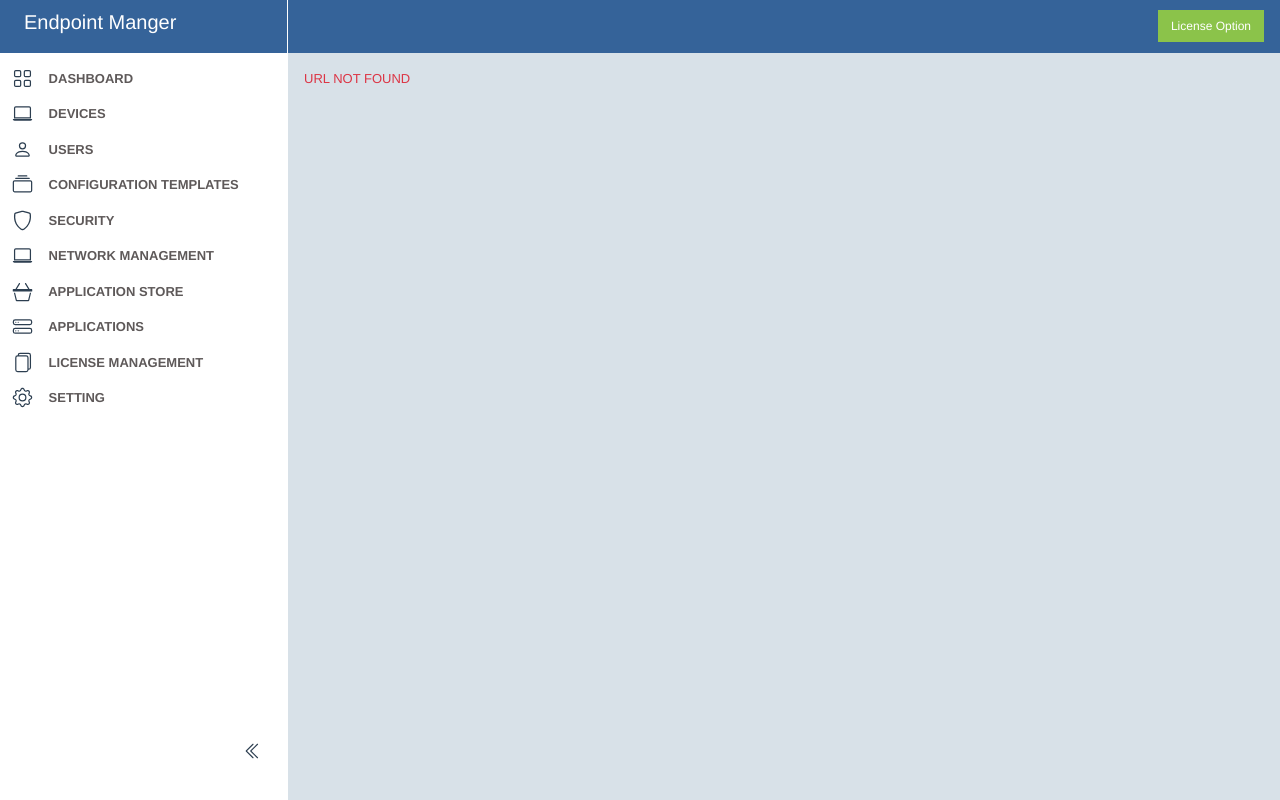
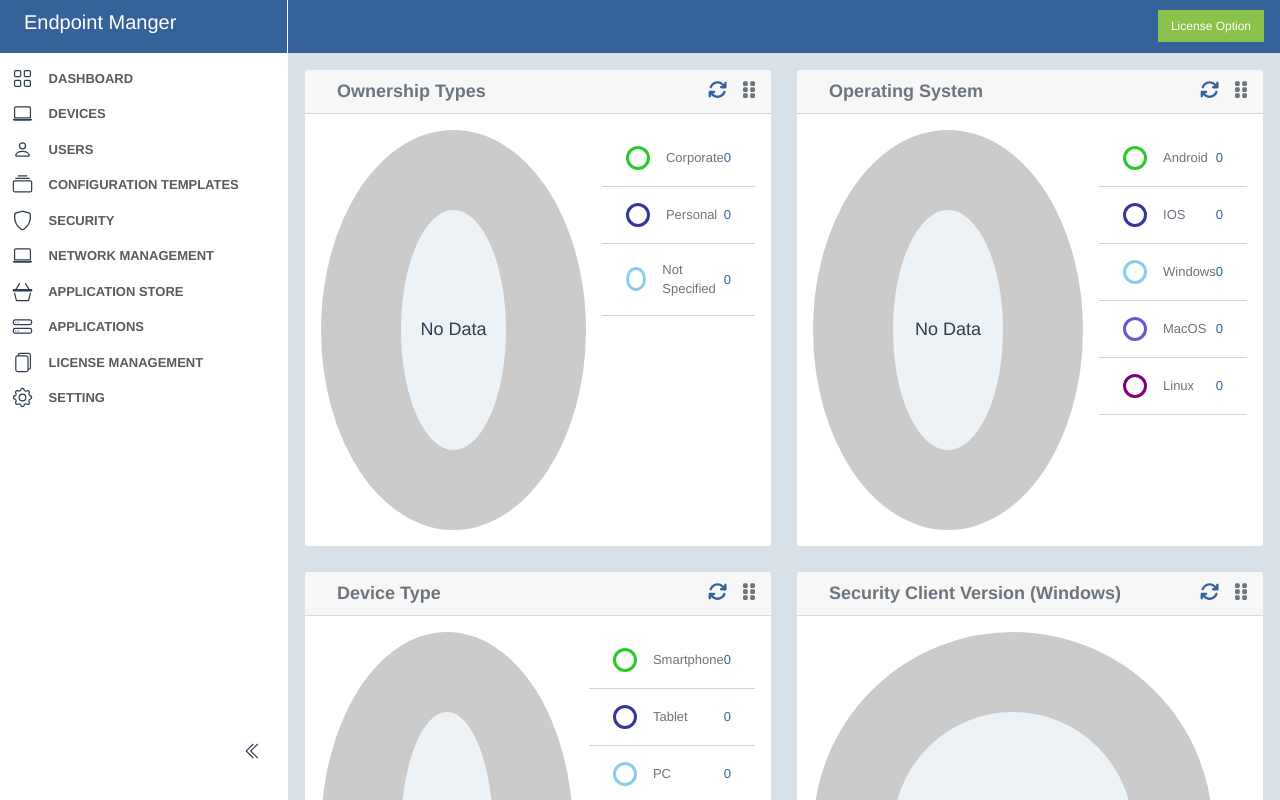
Before and after one commit to M-Usama-espark/UI-Itarian, a Vue app: page /audit in a window 1280 px wide. Before the commit this address had no page. Built offline with nearby package versions, Linux system fonts and the light colour scheme.

Commit message:
Dashboard

```diff
--- a/src/App.vue
+++ b/src/App.vue
@@ -32,6 +32,7 @@ export default {
   background: #d8e1e8;
   color: #2c3e50;
   font-size: 13px;
+  overflow-y: hidden;
   .main {
     width: 100%;
     height: 100vh;
@@ -42,13 +43,15 @@ export default {
     flex: 1;
     flex-direction: column;
   }
-  // .body-content {
+  .body-content {
+    overflow: scroll;
+    height: 100vh;
     //   flex: 1;
     //   .wrapper {
     //     display: block;
     //     width: 100%;
     //     background: white;
     //   }
-  // }
+  }
 }
 </style>
--- a/src/assets/style.scss
+++ b/src/assets/style.scss
@@ -37,3 +37,12 @@
     color : black;
     text-decoration: none;
 }
+.icon-blue, .text-blue, .text-blue{
+    color:  #356399 !important  ;
+}
+.gap {
+    gap: 1rem;
+  }
+  .flex-1 {
+    flex: 1;
+  }
--- a/src/components/SideBar.vue
+++ b/src/components/SideBar.vue
@@ -9,7 +9,7 @@ export default {
           name: "Dashboard",
           icon: "grid",
           child: [
-            { name: "Audit" },
+            { name: "Audit", route: "audit" },
             { name: "Compliance" },
             { name: "Valkyrie" },
             { name: "Reports" },
--- /dev/null
+++ b/src/components/SubComponents/ChartView.vue
@@ -0,0 +1,128 @@
+<script>
+export default {
+  name: "ChartView",
+  props: ["data"],
+  data() {
+    return {};
+  },
+};
+</script>
+<template>
+  <div class="chart">
+    <b-card header-tag="header">
+      <template #header>
+        <div
+          class="d-flex justify-content-between align-items-center text-muted text-capitalize"
+        >
+          <span class="title">{{ data.title }} </span>
+          <div>
+            <!-- <b-icon
+              icon="arrow-repeat"
+              class="icon-blue mx-4 cursor-pointer"
+              scale="2"
+            ></b-icon>
+            <b-icon
+              icon="grid-fill"
+              class="cursor-all-scroll"
+              scale="2"
+            ></b-icon> -->
+            <i
+              class="fa-solid fa-arrows-rotate fa-2x mx-3 icon-blue cursor-pointer"
+            ></i>
+            <i class="fa-solid fa-grip-vertical fa-2x cursor-all-scroll"></i>
+          </div>
+        </div>
+      </template>
+      <div class="d-flex gap">
+        <div class="demo-chart">No Data</div>
+        <div class="chart-items">
+          <div
+            v-for="(r, i) in data.items"
+            :key="i"
+            class="chart-item text-blue"
+          >
+            <div class="d-flex align-items-center">
+              <div :class="'donut donut-' + (i + 1)"></div>
+              <label class="text-muted text-capitalize">{{ r.name }}</label>
+            </div>
+            <span>0</span>
+          </div>
+        </div>
+      </div>
+    </b-card>
+  </div>
+</template>
+<style lang="scss" scoped>
+.chart {
+  .title {
+    font-size: 18px;
+    font-weight: 600;
+    padding-left: 1rem;
+  }
+  .cursor-pointer {
+    cursor: pointer;
+  }
+  .cursor-all-scroll {
+    cursor: all-scroll;
+  }
+  .fa-2x {
+    font-size: 1.2rem;
+  }
+  .demo-chart {
+    display: flex;
+    justify-content: center;
+    align-items: center;
+    background: #edf2f6;
+    border: 5rem solid #cbcbcb;
+    border-radius: 100%;
+    width: 25rem;
+    height: 25rem;
+    font-size: 18px;
+  }
+  .gap {
+    gap: 1rem;
+  }
+  .chart-items {
+    flex: 1;
+    .chart-item {
+      cursor: pointer;
+      display: flex;
+      justify-content: space-between;
+      align-items: center;
+      border-bottom: 1px solid lightgray;
+      padding: 1rem 1.5rem;
+      .donut {
+        border: 3px solid black;
+        width: 1.5rem;
+        height: 1.5rem;
+        border-radius: 100%;
+        margin-right: 1rem;
+      }
+      .donut-1 {
+        border-color: rgb(42, 202, 42);
+      }
+      .donut-2 {
+        border-color: rgb(55, 55, 155);
+      }
+      .donut-3 {
+        border-color: skyblue;
+      }
+      .donut-4 {
+        border-color: slateblue;
+      }
+      .donut-5 {
+        border-color: purple;
+      }
+    }
+    .chart-item:hover {
+      background: #edf2f6;
+      .donut {
+        border-width: 5px;
+      }
+      span {
+        text-decoration: underline;
+      }
+    }
+  }
+}
+</style>
--- a/src/components/SubComponents/tabs.vue
+++ b/src/components/SubComponents/tabs.vue
@@ -8,7 +8,11 @@ export default {
     };
   },
   mounted() {
-    console.log("tttabs", this.tabs[this.tabValue - 1]);
+    this.$emit("input", this.tabs[this.tabValue - 1]);
+  },
+  updated() {
+    this.$emit("input", this.tabs[this.tabValue - 1]);
+    this.$emit("change", this.tabs[this.tabValue - 1]);
   },
 };
 </script>
--- a/src/router/index.js
+++ b/src/router/index.js
@@ -6,10 +6,16 @@ Vue.use(VueRouter);
 const routes = [
   {
     path: "/",
-    redirect: "/device-list",
+    redirect: "/audit",
     name: "home",
     component: () =>
       import(/* webpackChunkName: "home" */ "../views/HomeView.vue"),
+  },
+  {
+    path: "/audit",
+    name: "Audit",
+    component: () =>
+      import(/* webpackChunkName: "audit" */ "../views/Pages/Audit.vue"),
   },
   {
     path: "/device-list",
--- /dev/null
+++ b/src/views/Pages/Audit.vue
@@ -0,0 +1,67 @@
+<template>
+  <div class="row">
+    <div v-for="(r, i) in data" :key="i" :class="'col-md-6 mb-4'">
+      <ChartView :data="r" />
+    </div>
+  </div>
+</template>
+<script>
+import ChartView from "../../components/SubComponents/ChartView.vue";
+export default {
+  name: "audit-screen",
+  components: {
+    ChartView,
+  },
+  data() {
+    return {
+      data: [
+        {
+          title: "Ownership types",
+          items: [
+            { name: "Corporate", value: 0 },
+            { name: "personal", value: 0 },
+            { name: "not specified", value: 0 },
+          ],
+        },
+        {
+          title: "Operating System",
+          items: [
+            { name: "Android", value: 0 },
+            { name: "iOS", value: 0 },
+            { name: "windows", value: 0 },
+            { name: "macOS", value: 0 },
+            { name: "Linux", value: 0 },
+          ],
+        },
+        {
+          title: "device type",
+          items: [
+            { name: "Smartphone", value: 0 },
+            { name: "Tablet", value: 0 },
+            { name: "PC", value: 0 },
+            { name: "Window Server", value: 0 },
+            { name: "Unknown", value: 0 },
+          ],
+        },
+        {
+          title: "Security Client Version (Windows)",
+          items: [],
+        },
+        {
+          title: "Security Client Version (macOS)",
+          items: [],
+        },
+        {
+          title: "Mobile Client Version (Android)",
+          items: [],
+        },
+        {
+          title: "Communication Client Version (Windows)",
+          items: [],
+        },
+      ],
+    };
+  },
+};
+</script>
+<style lang="scss" scoped></style>
--- a/src/views/SubScreen/FileRatingListing.vue
+++ b/src/views/SubScreen/FileRatingListing.vue
@@ -1,13 +1,19 @@
 <template>
   <div class="block-content">
-    <div class="toggleBtn" @click="isToggle">
+    <div
+      v-if="tabsList.indexOf(tabValue) > 1"
+      class="toggleBtn"
+      @click="isToggle"
+    >
       <b-icon v-if="toggle" icon="chevron-left" pack="fas" scale="1"></b-icon>
       <b-icon v-else icon="chevron-right" scale="1"></b-icon>
       <span class="fa fa-folder-tree text-primary"></span>
     </div>
     <Tabs
-      :tabs="['File Rating', 'Detected Scripts', 'Obsolete Files']"
-      :tabLeft="3"
+      v-model="tabValue"
+      :tabs="tabsList"
+      :tabLeft="tabsList.indexOf(tabValue) > 1 ? 3 : 0"
+      @change="tabsChange"
     >
       <template v-slot:1>
         <div class="d-flex">
@@ -48,14 +54,6 @@
         </div>
       </template>
       <template v-slot:3>
-        <!-- <div class="d-flex">
-          <HeadIcon
-            v-for="(r, i) in headIconList1"
-            :key="i"
-            :icon="r.icon"
-            :title="r.name"
-          />
-        </div> -->
         <div class="search-input d-flex">
           <div class="mx-3 my-2">
             <span
@@ -88,6 +86,8 @@ export default {
   components: { Tabs, HeadIcon },
   data() {
     return {
+      tabsList: ["File Rating", "Detected Scripts", "Obsolete Files"],
+      tabValue: "",
       headIconList: [
         {
           name: "File Details",
@@ -154,6 +154,14 @@ export default {
     isToggle() {
       this.$emit("isToggle", !this.toggle);
     },
+    tabsChange(v) {
+      let x = this.tabsList.indexOf(v) > 1;
+      if (x) {
+        this.$emit("isToggle", true);
+      } else {
+        this.$emit("isToggle", false);
+      }
+    },
   },
 };
 </script>
```
Lines whose indentation alone changed are shown as unchanged.
